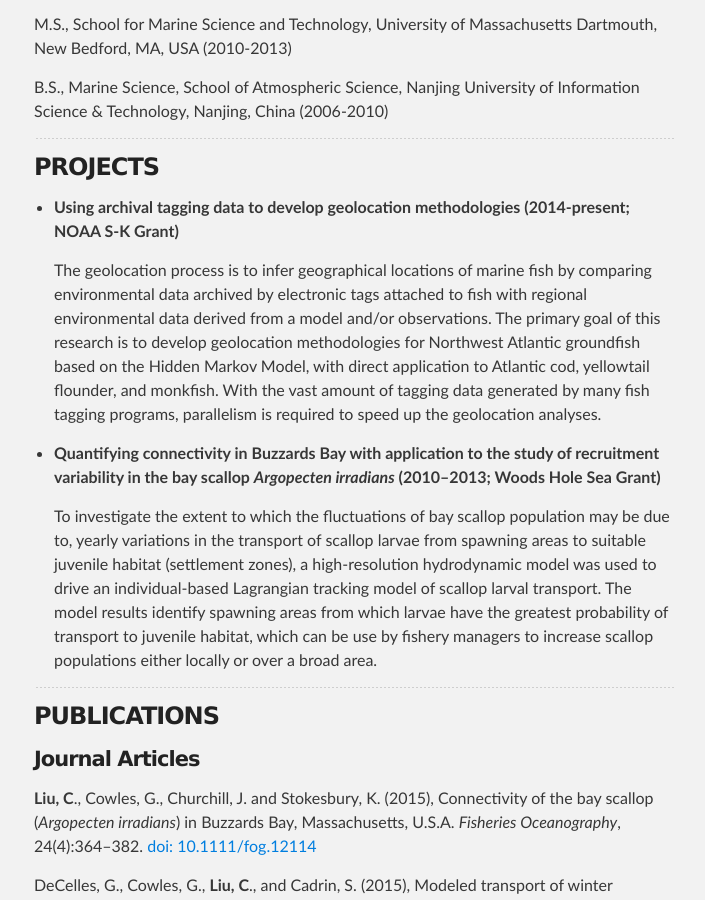
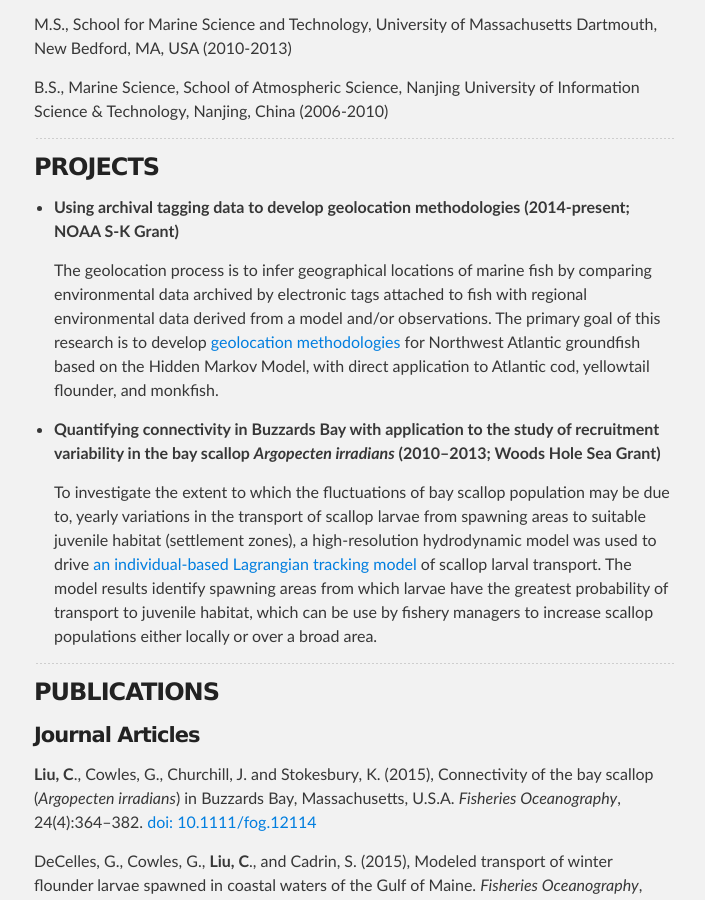
Before and after one commit to cliu3/cliu3.github.io, a Jekyll site: the page index.html, which Jekyll copies as it is, in a window 1280 px wide and 900 px high, scrolled down 357 px. Shown: the whole window, without its empty margins (286-991 px from the left). Built offline with Jekyll 4.4.1, drawn with Linux system fonts in a browser that asks for light colours.

```diff
--- a/index.html
+++ b/index.html
@@ -48,12 +48,12 @@
 <li>
 <p><strong>Using archival tagging data to develop geolocation methodologies (2014-present; NOAA S-K Grant)</strong></p>
 
-<p>The geolocation process is to infer geographical locations of marine fish by comparing environmental data archived by electronic tags attached to fish with regional environmental data derived from a model and/or observations. The primary goal of this research is to develop geolocation methodologies for Northwest Atlantic groundfish based on the Hidden Markov Model, with direct application to Atlantic cod, yellowtail flounder, and monkfish. With the vast amount of tagging data generated by many fish tagging programs, parallelism is required to speed up the geolocation analyses.</p>
+<p>The geolocation process is to infer geographical locations of marine fish by comparing environmental data archived by electronic tags attached to fish with regional environmental data derived from a model and/or observations. The primary goal of this research is to develop <a href="https://github.com/cliu3/hmm_smast">geolocation methodologies</a> for Northwest Atlantic groundfish based on the Hidden Markov Model, with direct application to Atlantic cod, yellowtail flounder, and monkfish. </p>
 </li>
 <li>
 <p><strong>Quantifying connectivity in Buzzards Bay with application to the study of recruitment variability in the bay scallop <em>Argopecten irradians</em> (2010–2013; Woods Hole Sea Grant)</strong></p>
 
-<p>To investigate the extent to which the fluctuations of bay scallop population may be due to, yearly variations in the transport of scallop larvae from spawning areas to suitable juvenile habitat (settlement zones), a high-resolution hydrodynamic model was used to drive an individual-based Lagrangian tracking model of scallop larval transport. The model results identify spawning areas from which larvae have the greatest probability of transport to juvenile habitat, which can be use by fishery managers to increase scallop populations either locally or over a broad area.</p>
+<p>To investigate the extent to which the fluctuations of bay scallop population may be due to, yearly variations in the transport of scallop larvae from spawning areas to suitable juvenile habitat (settlement zones), a high-resolution hydrodynamic model was used to drive <a href="https://github.com/cliu3/fiscm">an individual-based Lagrangian tracking model</a> of scallop larval transport. The model results identify spawning areas from which larvae have the greatest probability of transport to juvenile habitat, which can be use by fishery managers to increase scallop populations either locally or over a broad area.</p>
 </li>
 </ul>
 
```
Also changed, not shown: params.json (+1 -1 lines).
